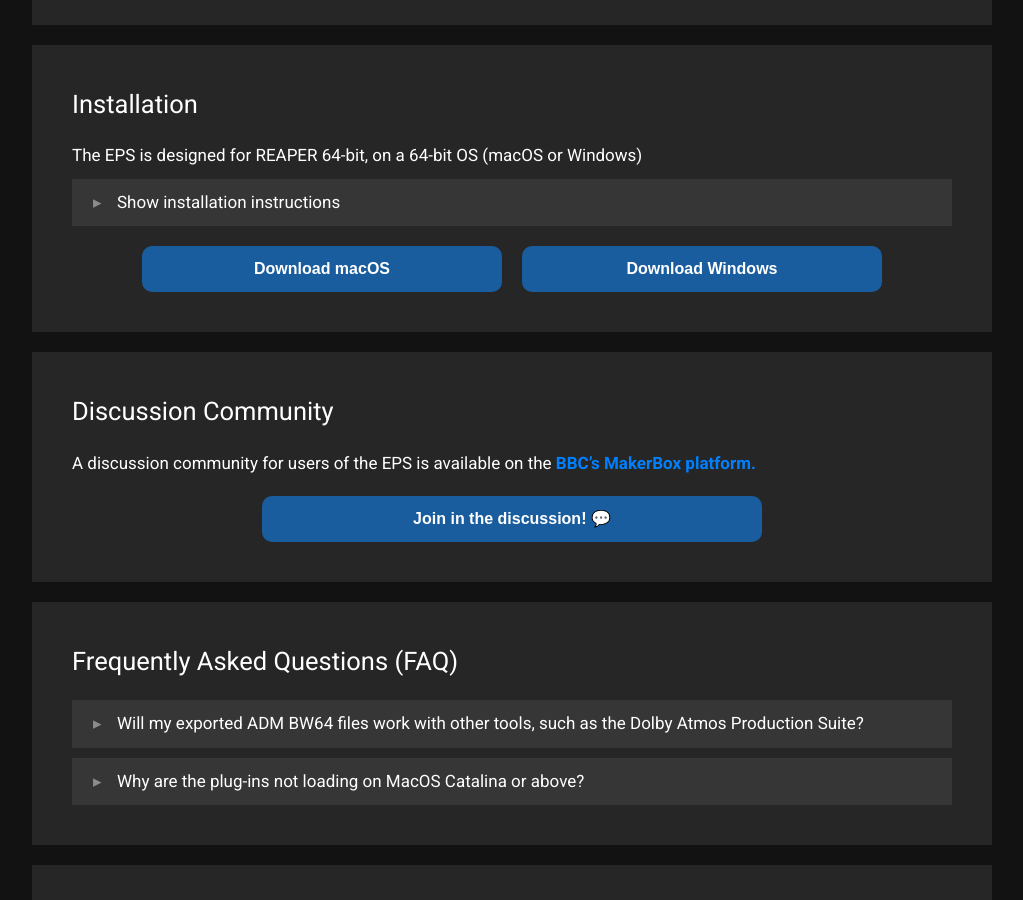
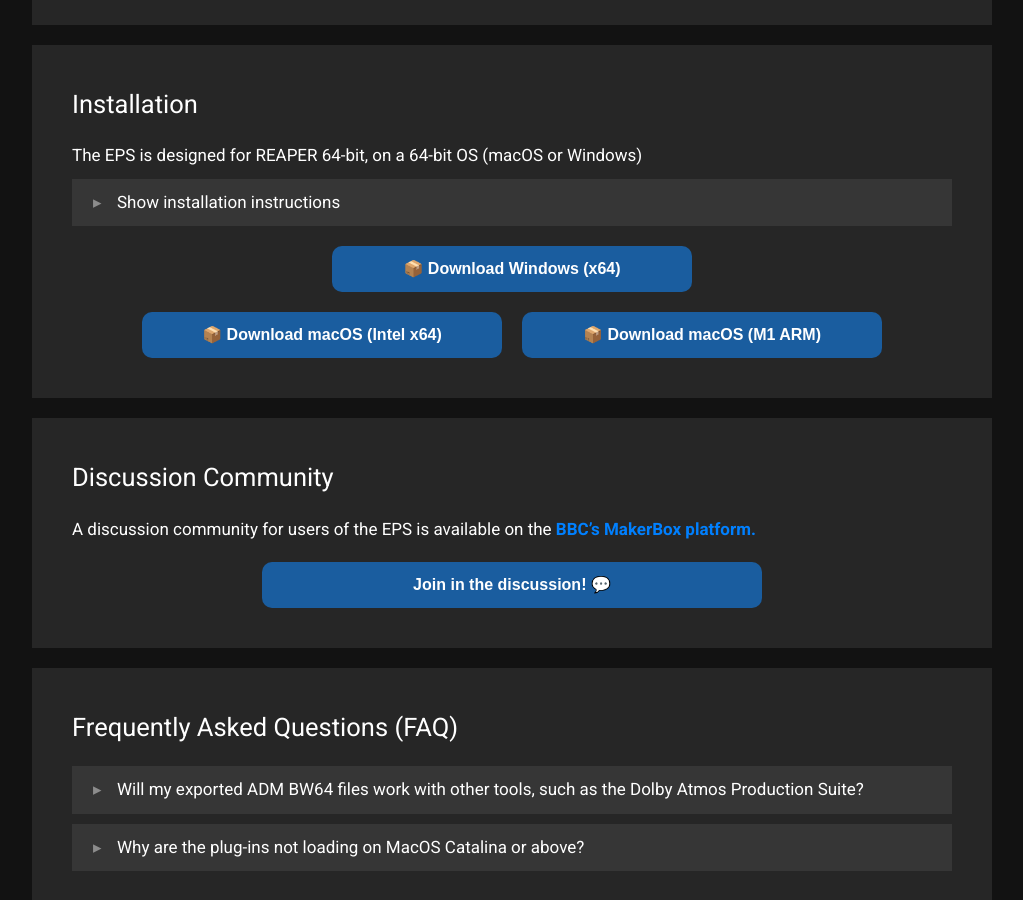
Before and after one commit to ebu/ear-production-suite, a Jekyll site: the page built from docs/index.markdown, in a window 1280 px wide and 900 px high, scrolled down 2264 px. Shown: the whole window, without its empty margins (128-1151 px from the left). Built offline with Jekyll 4.4.1, drawn with Linux system fonts in a browser that asks for light colours.

Commit message:
Prepare for M1 link

```diff
--- a/docs/index.markdown
+++ b/docs/index.markdown
@@ -99,8 +99,11 @@ The EPS is designed for REAPER 64-bit, on a 64-bit OS (macOS or Windows)
   </details>
 
   <div class="button-grid">
-    <a href="https://github.com/ebu/ear-production-suite/releases/download/v0.6.0-EPS-beta/EPS-macOS.v0.6.0.zip"><button class="c-btn">Download macOS</button></a>
-    <a href="https://github.com/ebu/ear-production-suite/releases/download/v0.6.0-EPS-beta/EPS-Windows.v0.6.0.zip"><button class="c-btn">Download Windows</button></a>
+    <a href="https://github.com/ebu/ear-production-suite/releases/download/v0.6.0-EPS-beta/EPS-Windows.v0.6.0.zip"><button class="c-btn">📦 Download Windows (x64)</button></a>
+  </div>
+  <div class="button-grid">
+    <a href="https://github.com/ebu/ear-production-suite/releases/download/v0.6.0-EPS-beta/EPS-macOS.v0.6.0.zip"><button class="c-btn">📦 Download macOS (Intel x64)</button></a>
+	<a href="https://github.com/ebu/ear-production-suite/releases/download/v0.6.0-EPS-beta/EPS-macOS.v0.6.0.zip"><button class="c-btn">📦 Download macOS (M1 ARM)</button></a>
   </div>
 </div>
 
```
